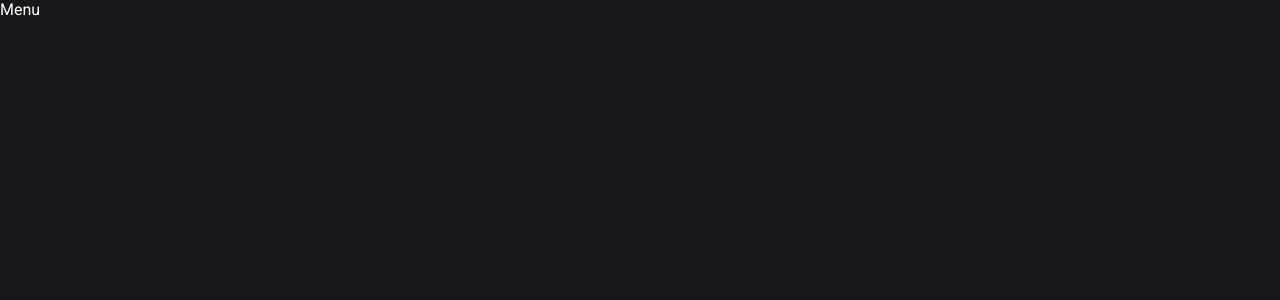
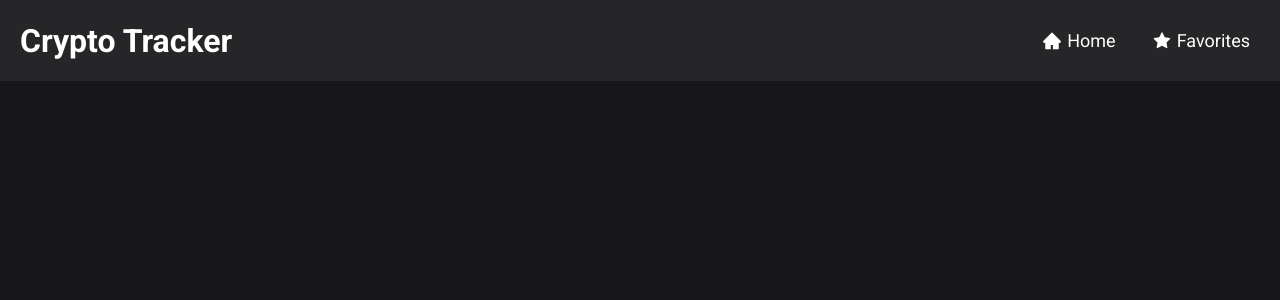
Before and after one commit to enzobocalon/react-crypto-tracker, a React (Vite) app: page / in a window 1280 px wide. Shown: the top 300 px of the page. Built offline with nearby package versions, Linux system fonts and the light colour scheme.

Commit message:
style: menu

```diff
--- a/index.html
+++ b/index.html
@@ -2,6 +2,9 @@
 <html lang="en">
   <head>
     <meta charset="UTF-8" />
+    <link rel="preconnect" href="https://fonts.googleapis.com">
+    <link rel="preconnect" href="https://fonts.gstatic.com" crossorigin>
+    <link href="https://fonts.googleapis.com/css2?family=Roboto:wght@100;400;700&display=swap" rel="stylesheet">
     <link rel="icon" type="image/svg+xml" href="/vite.svg" />
     <meta name="viewport" content="width=device-width, initial-scale=1.0" />
     <title>Vite + React + TS</title>
--- a/package.json
+++ b/package.json
@@ -9,8 +9,10 @@
     "preview": "vite preview"
   },
   "dependencies": {
+    "axios": "^1.1.3",
     "react": "^18.2.0",
     "react-dom": "^18.2.0",
+    "react-icons": "^4.6.0",
     "styled-components": "^5.3.6"
   },
   "devDependencies": {
--- a/src/App.tsx
+++ b/src/App.tsx
@@ -1,4 +1,3 @@
-import { useState } from 'react'
 import Menu from './components/Menu/Menu'
 import { GlobalStyle } from './global'
 
--- a/src/components/Menu/Menu.tsx
+++ b/src/components/Menu/Menu.tsx
@@ -1,8 +1,22 @@
 import React from 'react'
+import * as S from './style'
+import { AiFillHome, AiFillStar } from 'react-icons/ai';
 
 const Menu = () => {
   return (
-    <div>Menu</div>
+    <S.Container>
+      <h1>Crypto Tracker</h1>
+      <S.Nav>
+        <S.NavItem>
+          <AiFillHome size={20}/>
+          <span>Home</span>
+        </S.NavItem>
+        <S.NavItem>
+          <AiFillStar size={20}/>
+          <span>Favorites</span>
+        </S.NavItem>
+      </S.Nav>
+    </S.Container>
   )
 }
 
--- a/src/components/Menu/style.ts
+++ b/src/components/Menu/style.ts
@@ -1 +1,41 @@
 import styled from "styled-components";
+
+export const Container = styled.header`
+  display: flex;
+  justify-content: space-between;
+  align-items: center;
+  flex-wrap: wrap;
+  width: 100%;
+  padding: 20px;
+  background-color: #262629;
+
+  h1{
+    cursor: pointer;
+  }
+`
+
+export const Nav = styled.nav`
+  display: flex;
+  gap: 1rem;
+  font-size: 18px;
+`
+
+export const NavItem = styled.div`
+  display: flex;
+  align-items: center;
+  gap: 5px;
+  cursor: pointer;
+  transition: all .3s ease-in-out;
+  padding: 10px;
+  border-radius: 8px;
+
+  &:hover{
+    background: #17171a;
+  }
+
+  @media (max-width: 768px){
+    span {
+      display: none;
+    }
+  }
+`
--- a/src/global.ts
+++ b/src/global.ts
@@ -1,7 +1,6 @@
 import { createGlobalStyle } from 'styled-components';
 
 export const GlobalStyle = createGlobalStyle`
-  @import url('https://fonts.googleapis.com/css2?family=Roboto:wght@100;400;700&display=swap');
   * {
     padding: 0;
     margin: 0;
```
Also changed, not shown: 2 other files (tests, documents, lock files or other folders).
